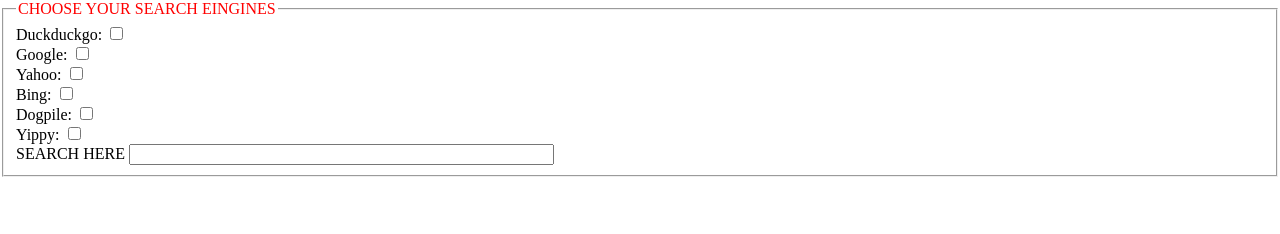
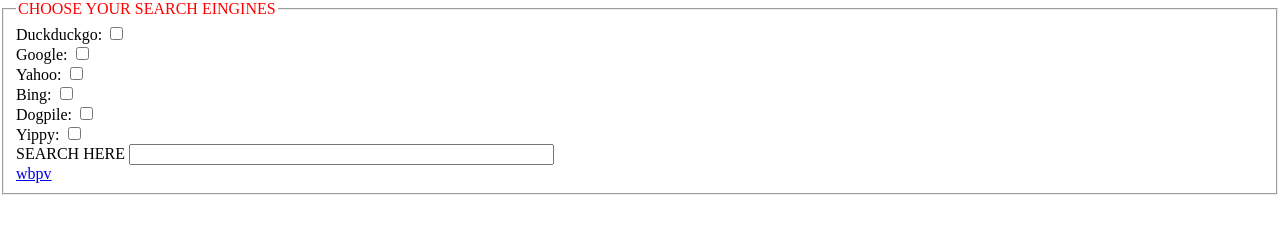
Before and after one commit to Evergold/Earthsearch, a plain HTML site: page EarthSearch.html in a window 1280 px wide. Drawn offline with Linux system fonts and the light colour scheme.

```diff
--- a/EarthSearch.html
+++ b/EarthSearch.html
@@ -66,7 +66,9 @@
 <body class="htmlNoPages">
   <fieldset>
     <style>
-      legend{color:red}
+      legend {
+        color: red
+      }
     </style>
     <legend>CHOOSE YOUR SEARCH EINGINES
     </legend>
@@ -91,7 +93,7 @@
     <input type="checkbox" name="yippy" value=""><br>
     SEARCH HERE
     <input type="text" name="searchinput" id="input" size="50"><br>
-
+     <a href="https://duckduckgo.com/?q=+input+&t=hb&ia=web">wbpv</a>
     <script>
       var input = document.getElementById('input').value;
     </script>
```
Also changed, not shown: gwd_preview_EarthSearch/index.html (+1 -0 lines).
